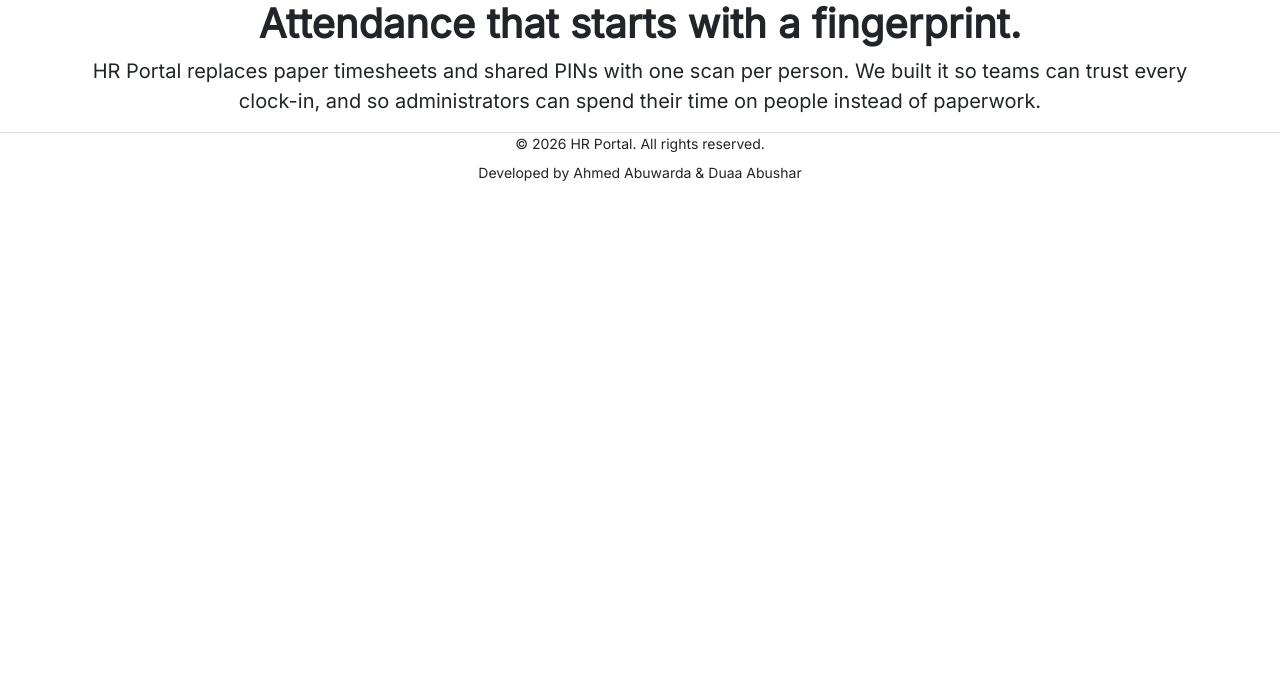
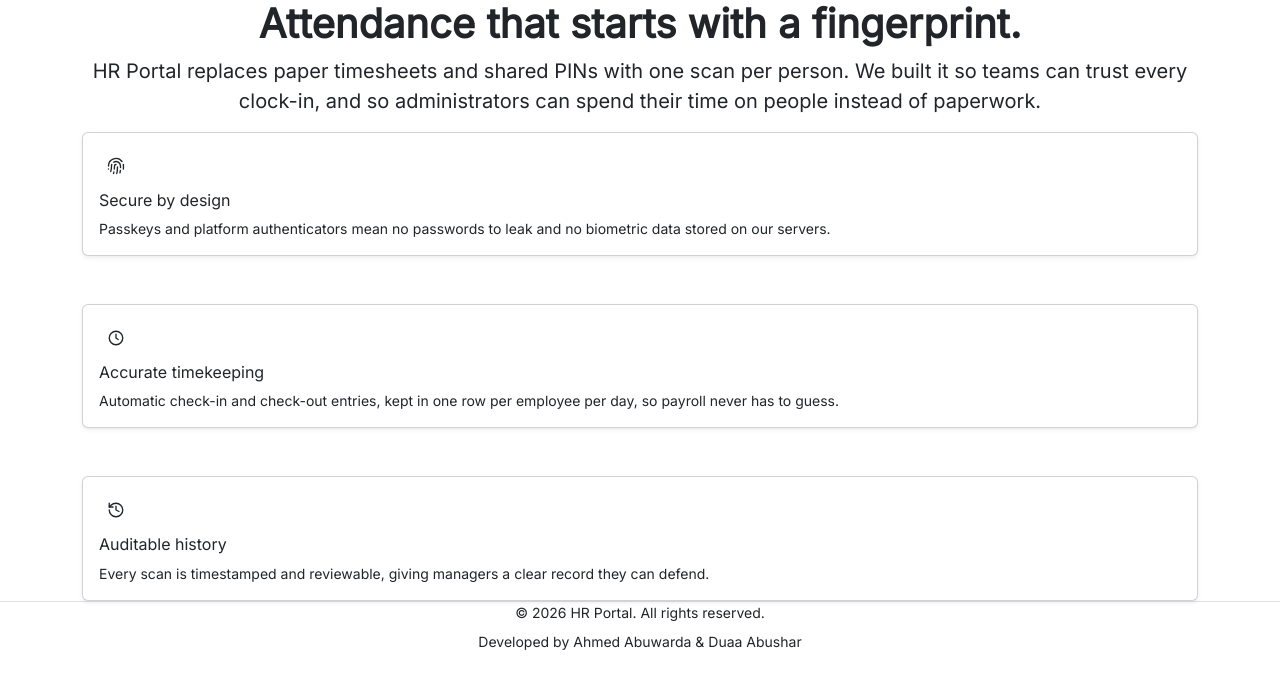
Before and after one commit to ahmedaabuwarda/HR-Portal-Management-System, a Django app: page /about_us in a window 1280 px wide. Shown: the part 57-746 px from the top of the page. Run offline with Django 5.2, Linux system fonts and the light colour scheme; some libraries are stand-ins or nearby versions.

Commit message:
Enhance About Us page with new feature cards and add history icon

```diff
--- a/hr_portal_management_system_app/templates/about_us.html
+++ b/hr_portal_management_system_app/templates/about_us.html
@@ -13,5 +13,52 @@
 			</div>
 		</div>
 	</section>
+
+	<section class="row gx-5 gy-5 pb-12">
+		<div class="md:col-4">
+			<div class="card shadow-sm h-100">
+				<div class="card-body d-flex flex-column gap-2">
+					<span
+						class="d-inline-flex align-items-center justify-content-center bg-subtle-primary fg-primary rounded-circle p-2 align-self-start"
+						aria-hidden="true">
+						{% include "icons/fingerprint.html" with px=18 %}
+					</span>
+					<h2 class="h6 mb-0">Secure by design</h2>
+					<p class="small fg-2 mb-0">Passkeys and platform authenticators mean no passwords to leak and no biometric
+						data stored on our servers.</p>
+				</div>
+			</div>
+		</div>
+
+		<div class="md:col-4">
+			<div class="card shadow-sm h-100">
+				<div class="card-body d-flex flex-column gap-2">
+					<span
+						class="d-inline-flex align-items-center justify-content-center bg-subtle-primary fg-primary rounded-circle p-2 align-self-start"
+						aria-hidden="true">
+						{% include "icons/clock.html" with px=18 %}
+					</span>
+					<h2 class="h6 mb-0">Accurate timekeeping</h2>
+					<p class="small fg-2 mb-0">Automatic check-in and check-out entries, kept in one row per employee per day, so
+						payroll never has to guess.</p>
+				</div>
+			</div>
+		</div>
+
+		<div class="md:col-4">
+			<div class="card shadow-sm h-100">
+				<div class="card-body d-flex flex-column gap-2">
+					<span
+						class="d-inline-flex align-items-center justify-content-center bg-subtle-primary fg-primary rounded-circle p-2 align-self-start"
+						aria-hidden="true">
+						{% include "icons/history.html" with px=18 %}
+					</span>
+					<h2 class="h6 mb-0">Auditable history</h2>
+					<p class="small fg-2 mb-0">Every scan is timestamped and reviewable, giving managers a clear record they can
+						defend.</p>
+				</div>
+			</div>
+		</div>
+	</section>
 </div>
 {% endblock %}
--- /dev/null
+++ b/hr_portal_management_system_app/templates/icons/history.html
@@ -0,0 +1,17 @@
+<svg
+  width="{{ px }}"
+  height="{{ px }}"
+  viewBox="0 0 24 24"
+  fill="none"
+  stroke="currentColor"
+  stroke-width="{{ sw|default:'1.8' }}"
+  stroke-linecap="round"
+  stroke-linejoin="round"
+  class="{{ class_name|default:'' }}"
+  aria-hidden="true"
+  focusable="false"
+>
+  <path d="M3 12a9 9 0 1 0 9-9 9.75 9.75 0 0 0-6.74 2.74L3 8" />
+  <path d="M3 3v5h5" />
+  <path d="M12 7v5l4 2" />
+</svg>
--- a/hr_portal_management_system_app/templates/layout.html
+++ b/hr_portal_management_system_app/templates/layout.html
@@ -33,10 +33,8 @@
     <title>HR Management System | {% block title %}{% endblock %}</title>
   </head>
   <body>
-    <header>
-      <!-- Your header content here -->
-      {% include 'navbar.html' %}
-    </header>
+    <!-- Your header content here -->
+    {% include 'navbar.html' %}
 
     <main>{% block content %} {% endblock %}</main>
 
--- a/hr_portal_management_system_app/templates/navbar.html
+++ b/hr_portal_management_system_app/templates/navbar.html
@@ -8,7 +8,7 @@
     <!-- nav items section -->
     <div class="nav-overflow" data-bs-toggle="nav-overflow" data-bs-more-text="false">
       <ul class="nav nav-pills flex-row gap-1">
-        <li class="nav-item nav-overflow-keep">
+        <li class="nav-item">
           <a class="nav-link d-inline-flex align-items-center gap-2 {% if request.resolver_match.url_name == 'home' %}active{% endif %}" href="{% url 'home' %}" aria-label="Home"
             >{% include "icons/home.html" with px=16 %}<span class="d-none md:d-inline">Home</span></a
           >
@@ -18,12 +18,12 @@
             >{% include "icons/layout-dashboard.html" with px=16 %}<span class="d-none md:d-inline">Dashboard</span></a
           >
         </li>
-        <li class="nav-item nav-overflow-keep">
+        <li class="nav-item">
           <a class="nav-link d-inline-flex align-items-center gap-2 {% if request.resolver_match.url_name == 'about_us' %}active{% endif %}" href="{% url 'about_us' %}" aria-label="About Us"
             >{% include "icons/info.html" with px=16 %}<span class="d-none md:d-inline">About Us</span></a
           >
         </li>
-        <li class="nav-item nav-overflow-keep">
+        <li class="nav-item">
           <a class="nav-link d-inline-flex align-items-center gap-2 {% if request.resolver_match.url_name == 'contact_us' %}active{% endif %}" href="{% url 'contact_us' %}" aria-label="Contact Us"
             >{% include "icons/mail.html" with px=16 %}<span class="d-none md:d-inline">Contact Us</span></a
           >
```
